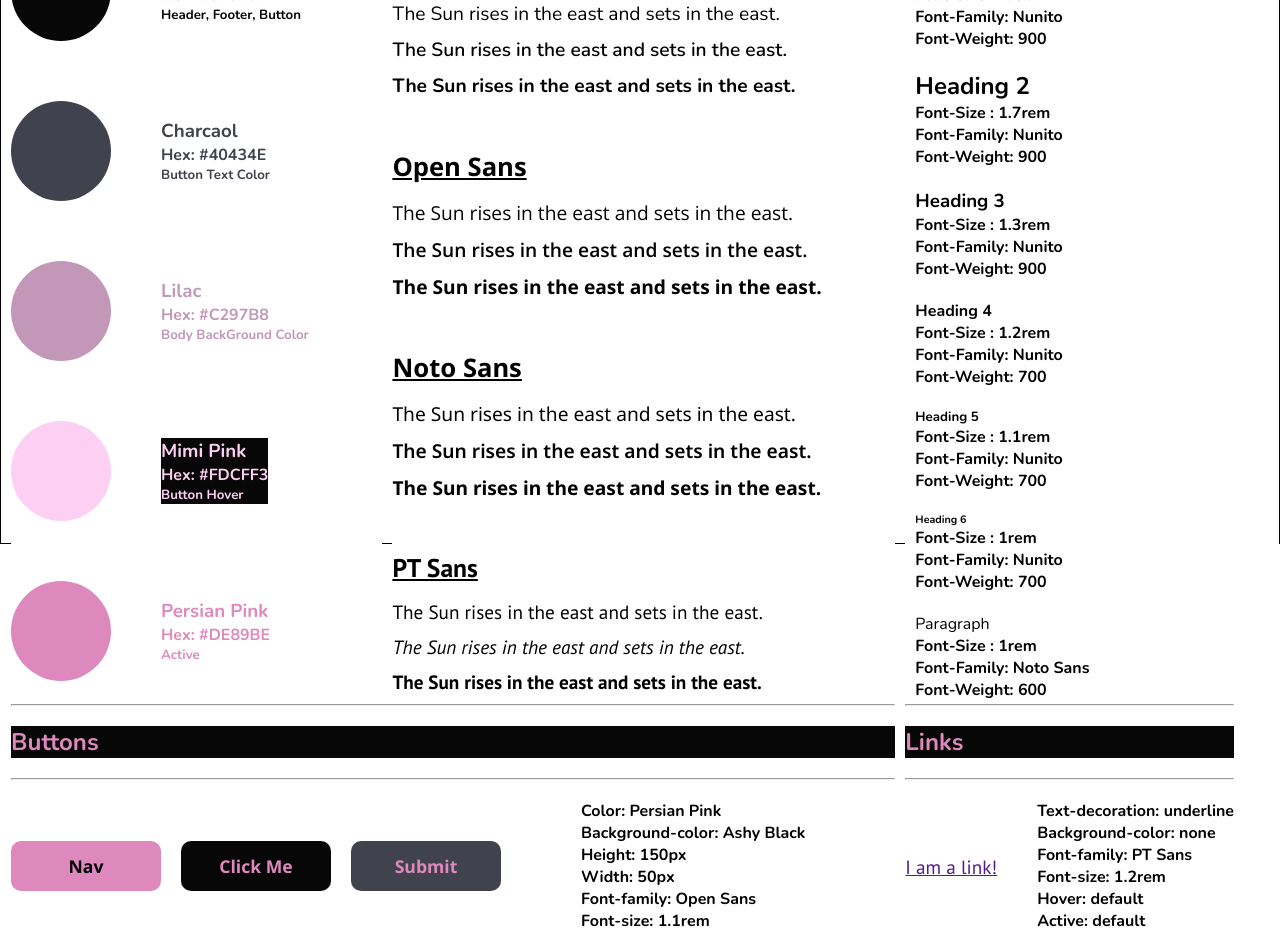
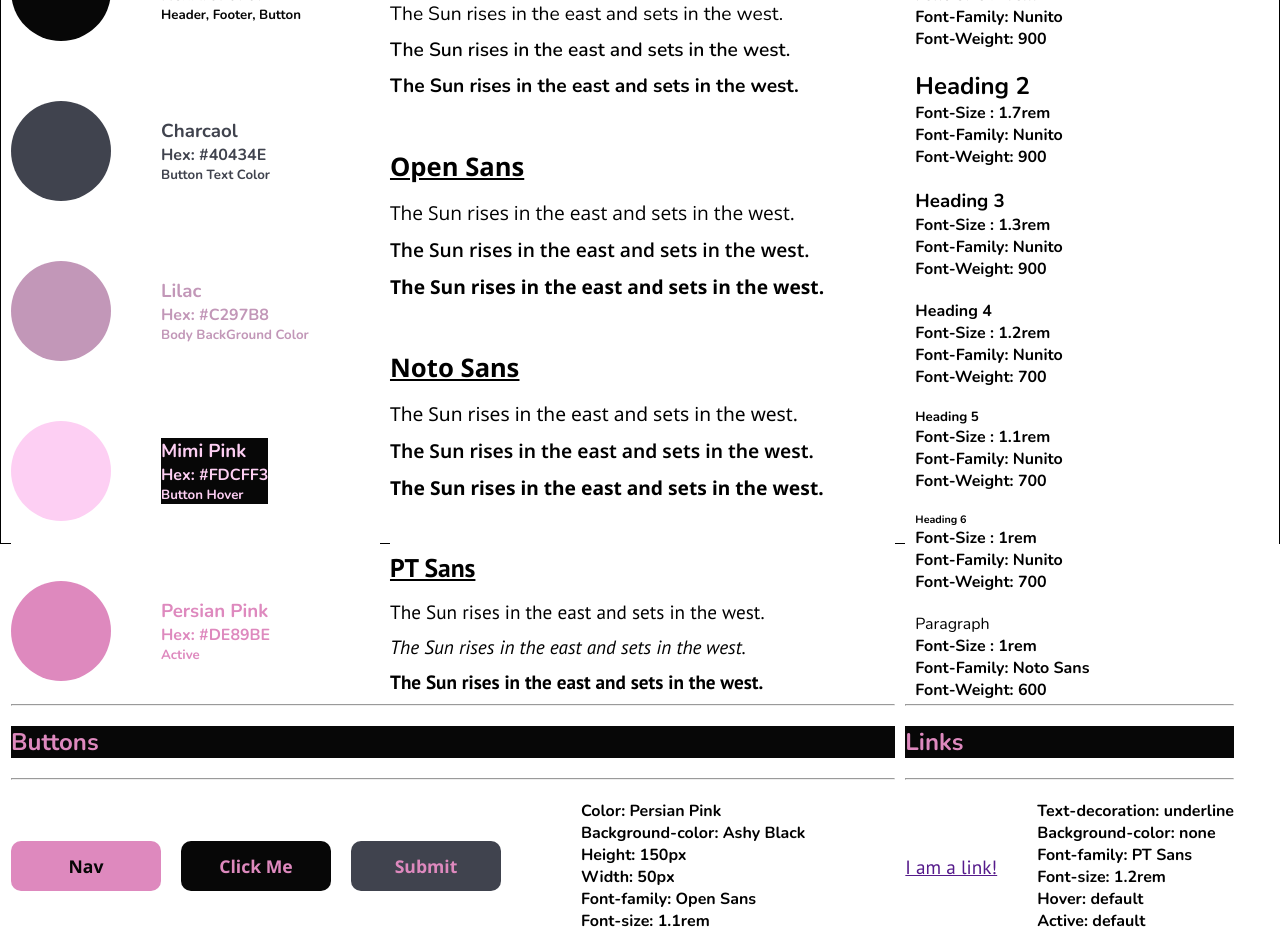
Before and after one commit to DevQueen1/website_style_sheet, a plain HTML site: page index.html in a window 1280 px wide. Shown: the part 256-1193 px from the top of the page. Drawn offline with nearby package versions, Linux system fonts and the light colour scheme.

Commit message:
Update index.html
Corrected typos in sentences

```diff
--- a/index.html
+++ b/index.html
@@ -80,30 +80,30 @@
         <div class="font-container">
           <div class="font1">
             <h3>Nunito</h3>
-            <p>The Sun rises in the east and sets in the east.</p>
-            <p>The Sun rises in the east and sets in the east.</p>
-            <p>The Sun rises in the east and sets in the east.</p>
+            <p>The Sun rises in the east and sets in the west.</p>
+            <p>The Sun rises in the east and sets in the west.</p>
+            <p>The Sun rises in the east and sets in the west.</p>
           </div>
 
           <div class="font2">
             <h3>Open Sans</h3>
-            <p>The Sun rises in the east and sets in the east.</p>
-            <p>The Sun rises in the east and sets in the east.</p>
-            <p>The Sun rises in the east and sets in the east.</p>
+            <p>The Sun rises in the east and sets in the west.</p>
+            <p>The Sun rises in the east and sets in the west.</p>
+            <p>The Sun rises in the east and sets in the west.</p>
           </div>
 
           <div class="font3">
             <h3>Noto Sans</h3>
-            <p>The Sun rises in the east and sets in the east.</p>
-            <p>The Sun rises in the east and sets in the east.</p>
-            <p>The Sun rises in the east and sets in the east.</p>
+            <p>The Sun rises in the east and sets in the west.</p>
+            <p>The Sun rises in the east and sets in the west.</p>
+            <p>The Sun rises in the east and sets in the west.</p>
           </div>
 
           <div class="font4">
             <h3>PT Sans</h3>
-            <p>The Sun rises in the east and sets in the east.</p>
-            <p>The Sun rises in the east and sets in the east.</p>
-            <p>The Sun rises in the east and sets in the east.</p>
+            <p>The Sun rises in the east and sets in the west.</p>
+            <p>The Sun rises in the east and sets in the west.</p>
+            <p>The Sun rises in the east and sets in the west.</p>
           </div>
         </div>
       </div>
```
